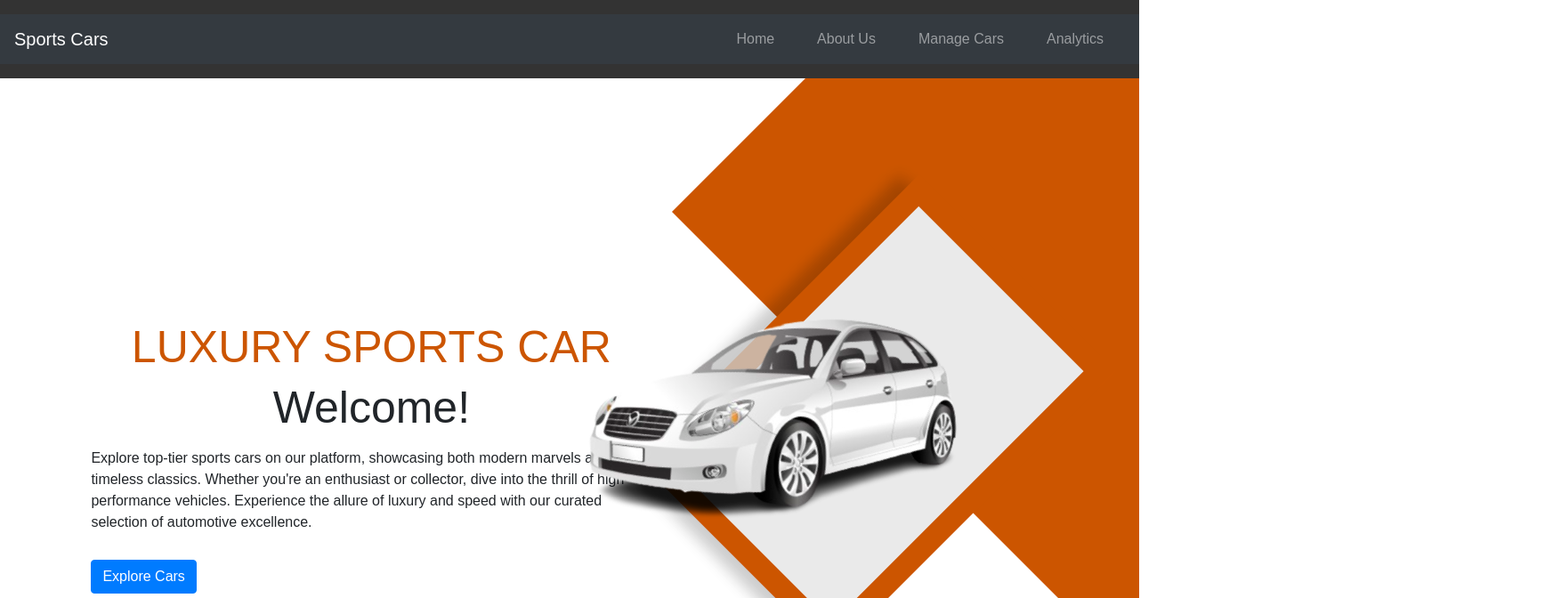
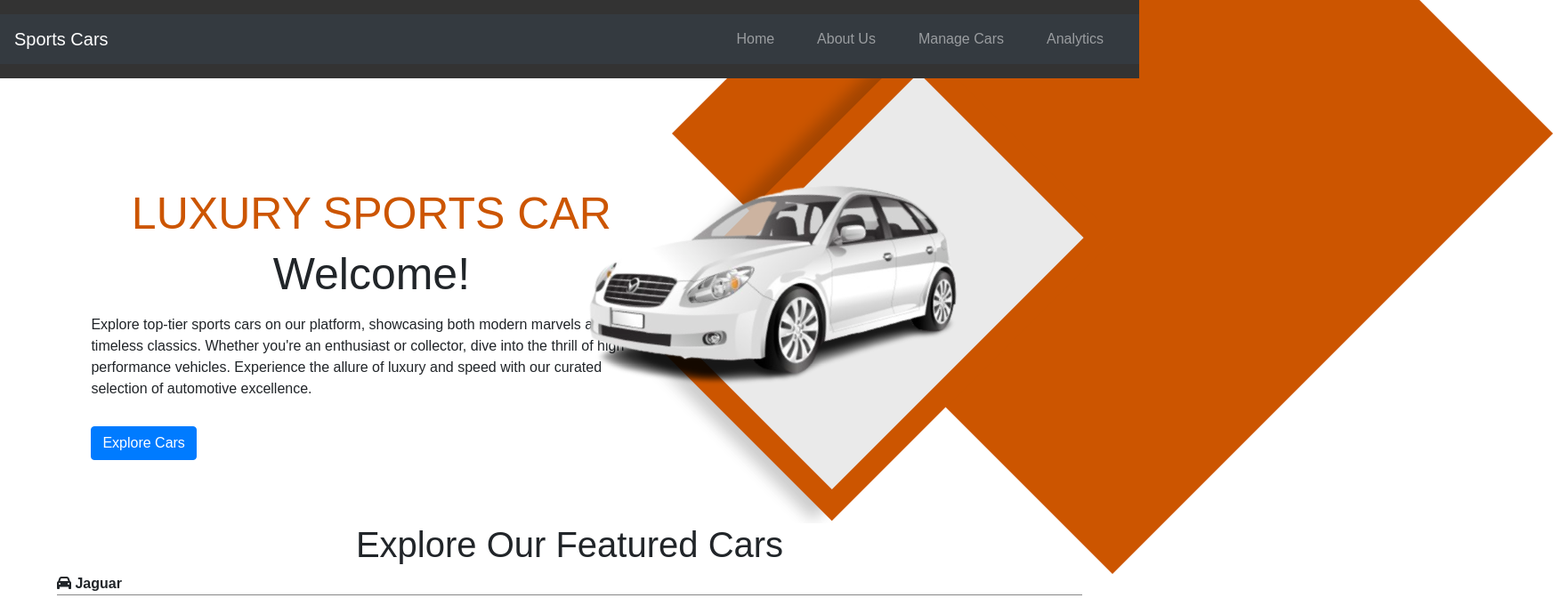
Before and after one commit to shwetarana08/shwetarana08.github.io, a plain HTML site: page index.html in a window 1280 px wide. Shown: the top 672 px of the page at 89% size, 1745 px wide, since content can reach past the window. Drawn offline with nearby package versions, Linux system fonts and the light colour scheme.

Commit message:
Update styles.css

```diff
--- a/css/styles.css
+++ b/css/styles.css
@@ -134,9 +134,6 @@ body {
 }
 
 .home {
-    position: relative;
-    width: 100%;
-    height: 100vh;
     display: flex;
     justify-content: space-between;
     align-items: center;
```
